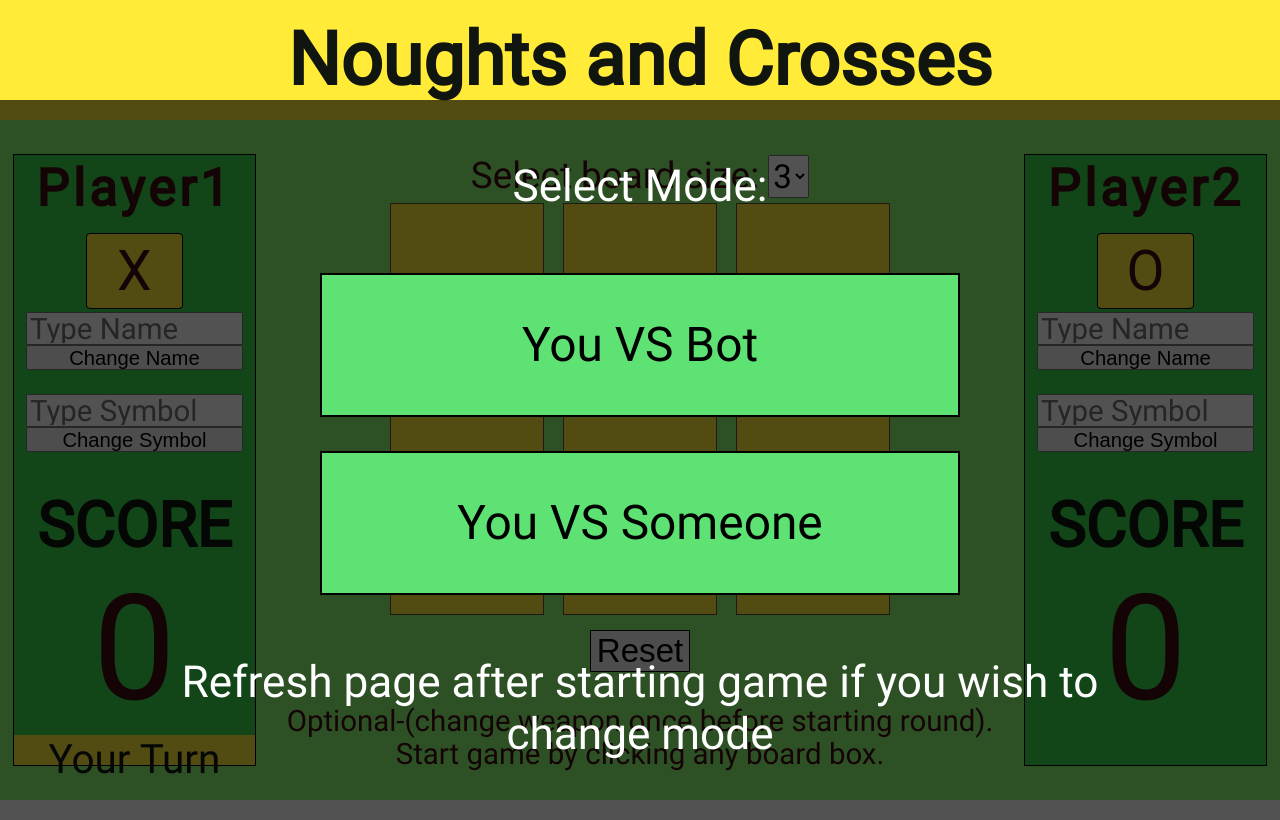
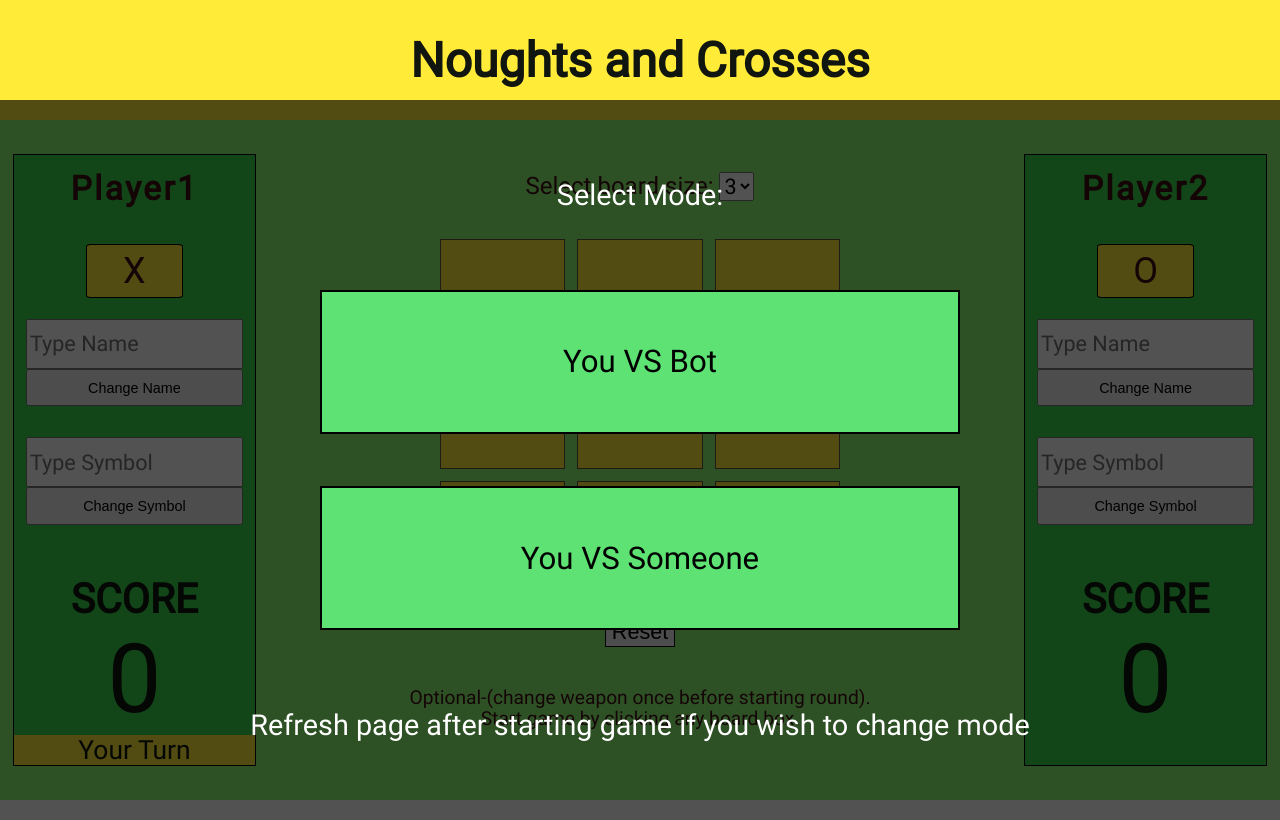
Before and after one commit to ikhlaas-kapadia/Noughts-And-Crosses, a React (Create React App) app: page / in a window 1280 px wide. Built offline with nearby package versions, Linux system fonts and the light colour scheme.

Commit message:
add media query to handle ipad pro layout and some color changes

```diff
--- a/src/App.css
+++ b/src/App.css
@@ -13,6 +13,7 @@ html {
   left: 0;
   right: 0;
 }
+/* <----- Main Header ----> */
 header {
   background-color: #ffeb38;
   height: 10vh;
@@ -25,6 +26,7 @@ header {
   font-size: 1rem;
   color: #101510;
 }
+/* <----- Mode Selection ----> */
 .Mode-Btns-Hidden {
   display: none;
 }
@@ -65,7 +67,7 @@ header {
 .Mode-Select {
   font-size: 4rem;
 }
-
+/* <----- Main Section ----> */
 section {
   box-sizing: border-box;
   margin: 0;
@@ -89,12 +91,10 @@ section {
   max-width: 95%;
   min-width: 95%;
   min-height: 20%;
-  /* max-height: 60%; */
   margin: 0.3em;
   border: 1px solid black;
 }
 .Player {
-  /* border: 1px solid red; */
   display: flex;
   flex-direction: row;
   height: 85%;
@@ -104,7 +104,6 @@ section {
 }
 
 .Player-Heading {
-  /* border: 1px solid blue; */
   display: flex;
   flex-direction: column;
   align-items: center;
@@ -114,14 +113,11 @@ section {
   height: 100%;
 }
 .Player-Heading h2 {
-  /* border: 1px solid green; */
   margin: 0;
   padding-top: 5%;
   text-align: center;
-  /* padding-top: 5%; */
   width: 90%;
   min-height: 60%;
-  /* border: 1px solid yellow; */
   letter-spacing: 0.1rem;
   font-size: 1.4rem;
   word-wrap: break-word;
@@ -142,15 +138,15 @@ section {
   font-size: 1.5rem;
   font-family: Roboto, “Open Sans”, “Helvetica Neue”, sans-serif;
 }
+
+/* <----- Player Forms ----> */
 .Player-Details {
-  /* border: 1px solid red; */
   display: flex;
   flex-direction: column;
   width: 45%;
   max-height: 100%;
 }
 .NameForm {
-  /* border: 1px solid black; */
   display: flex;
   flex-direction: column;
   align-items: center;
@@ -160,26 +156,22 @@ section {
 }
 .Name-Input,
 .Weapon-Input {
-  /* border: 1px solid black; */
   width: 60%;
   height: 45%;
   font-family: inherit;
-  font-size: 0.8rem;
+  font-size: 0.9rem;
 }
 .Change-Button {
-  /* font-family: inherit; */
-  font-size: 0.55rem;
+  font-size: 0.6rem;
   padding: 0;
   width: 60%;
   height: 45%;
 }
 .Weapon-Changer {
-  /* border: 1px solid yellow; */
   height: 100%;
   display: flex;
   flex-direction: column;
   align-items: center;
-  /* justify-content: center; */
 }
 
 .Weapon-Changer span {
@@ -191,12 +183,15 @@ section {
   height: 40%;
 }
 
+/* <----- Score Display ----> */
+
 .Score-Container {
   display: flex;
   flex-direction: column;
   width: 25%;
   align-items: center;
   justify-content: center;
+  color: #101510;
 }
 .Score-Container h3 {
   padding-top: 5%;
@@ -205,7 +200,6 @@ section {
   margin: 0;
   text-align: center;
   font-size: 1.7rem;
-  color: #101510;
 }
 .Score {
   display: inline-block;
@@ -215,8 +209,9 @@ section {
   width: 100%;
 }
 
+/* <----- Turn Display ----> */
+
 .Turn-Box {
-  /* border: 1px solid black; */
   background-color: #37d84a;
   height: 15%;
   max-height: 15%;
@@ -225,7 +220,6 @@ section {
 .Turn,
 .No-Turn {
   vertical-align: text-bottom;
-  /* border: 1px solid red; */
   text-align: center;
   background-color: #37d84a;
   height: 100%;
@@ -240,7 +234,7 @@ section {
   font-size: 1rem;
 }
 
-/* <——— BOARD ——> */
+/* <——— GAME SECTION ——> */
 .Board-Wrapper {
   /* border: 1px solid red; */
   display: flex;
@@ -277,6 +271,8 @@ section {
 .Hidden-Selector > select {
   display: none;
 }
+
+/* <----- Main Board ----> */
 
 .Board {
   display: grid;
@@ -472,14 +468,14 @@ section {
     justify-content: center;
     width: 100%;
     min-width: 100%;
-    height: 25%;
-    max-height: 25%;
+    height: 30%;
+    min-height: 25%;
   }
   .Player-Heading h2 {
-    height: 50%;
+    /* height: 50%; */
     width: 90%;
     /* border: 1px solid yellow; */
-    margin: 0;
+    /* margin: 0; */
   }
   .Icon {
     width: 100%;
@@ -490,7 +486,7 @@ section {
     display: flex;
     flex-direction: column;
     width: 100%;
-    height: 40%;
+    height: 90%;
   }
 
   .Name-Input,
@@ -594,17 +590,24 @@ section {
     height: 350px;
   }
 }
+
 @media only screen and (min-width: 1024px) {
   html {
-    font-size: 1.6em;
+    font-size: 1.3em;
+  }
+  .Board {
+    height: 350px;
+    width: 400px;
   }
 }
+/* ----------- iPad Pro ----------- */
+/* Portrait and Landscape */
 @media only screen and (min-width: 1024px) and (max-height: 1366px) {
   html {
-    font-size: 2.3em;
+    font-size: 1.5em;
   }
   .Board {
-    height: 500px;
-    width: 500px;
+    height: 350px;
+    width: 400px;
   }
 }
```
